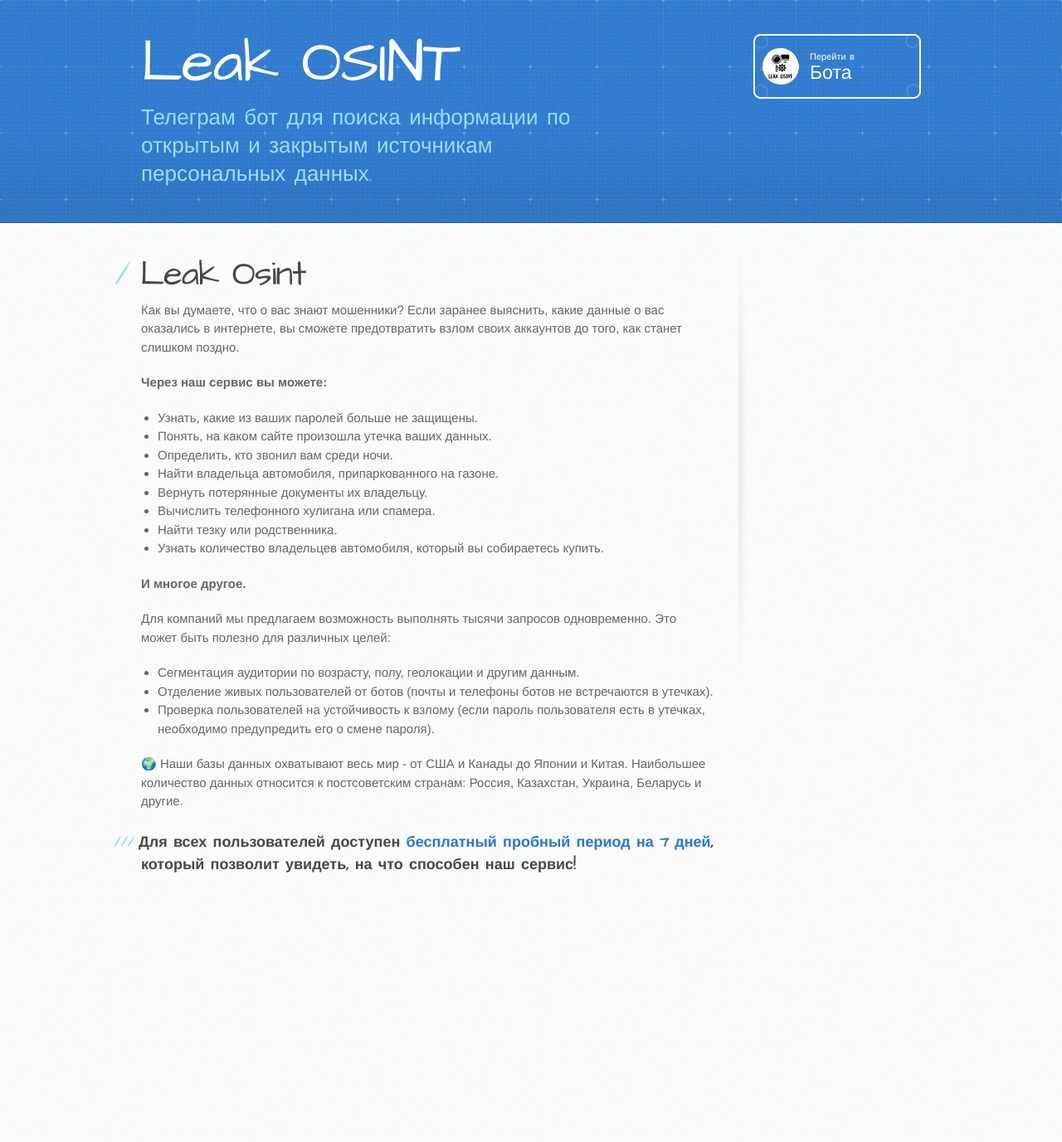
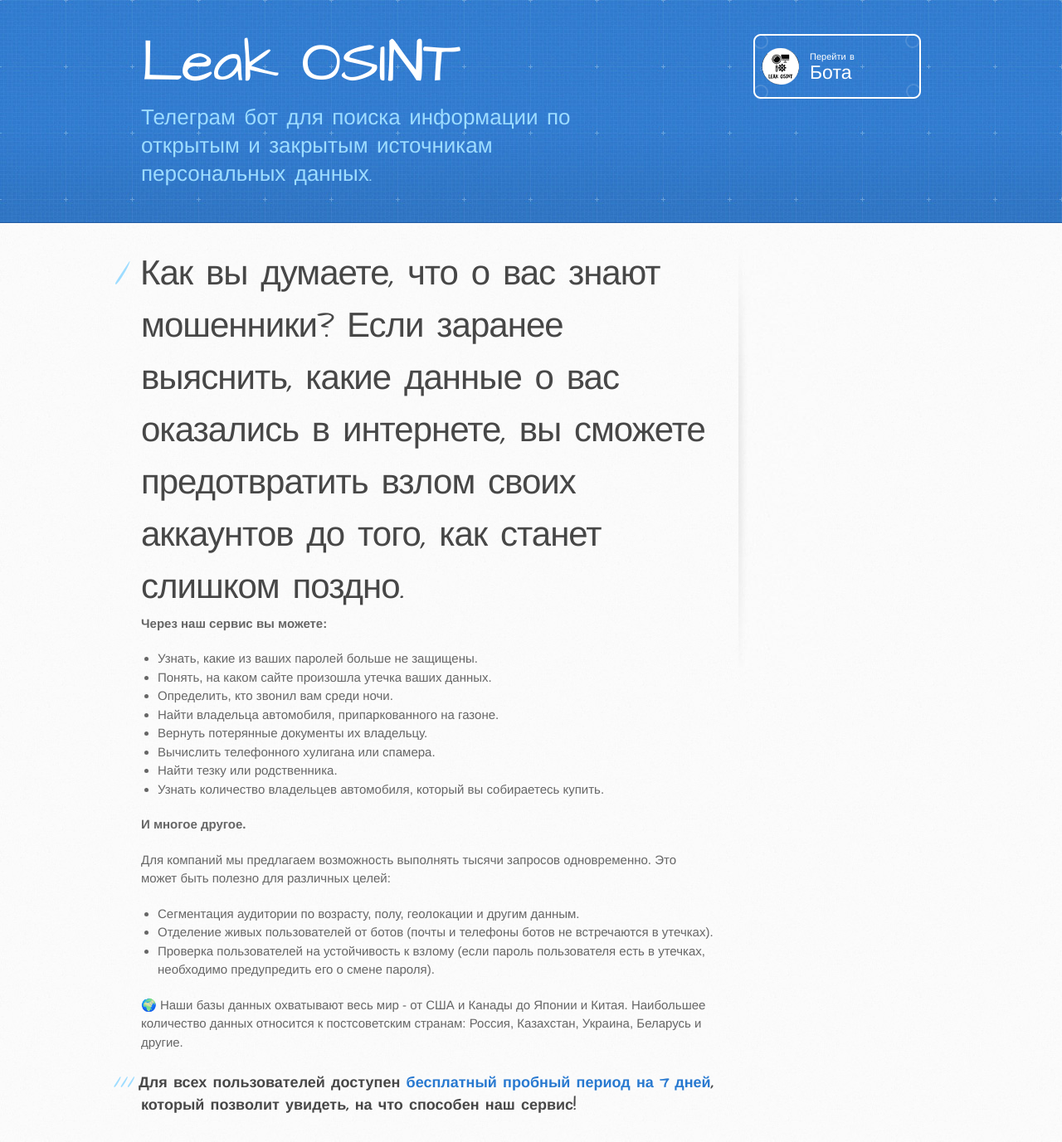
Before and after one commit to LeakOSINT/LeakOSINT.github.io, a Jekyll site: the page built from index.md, in a window 1280 px wide. Shown: the whole page at 83% size. Built offline with Jekyll 4.4.1, drawn with Linux system fonts in a browser that asks for light colours; our own code applies the rules of GitHub Pages for plain Markdown files; before the commit the page ends 1086 px from its top, so only the background shows below that.

Commit message:
Update index.md

```diff
--- a/index.md
+++ b/index.md
@@ -1,6 +1,4 @@
-# Leak Osint
-
-Как вы думаете, что о вас знают мошенники? Если заранее выяснить, какие данные о вас оказались в интернете, вы сможете предотвратить взлом своих аккаунтов до того, как станет слишком поздно.
+# Как вы думаете, что о вас знают мошенники? Если заранее выяснить, какие данные о вас оказались в интернете, вы сможете предотвратить взлом своих аккаунтов до того, как станет слишком поздно.
 
 **Через наш сервис вы можете:**
 
```
